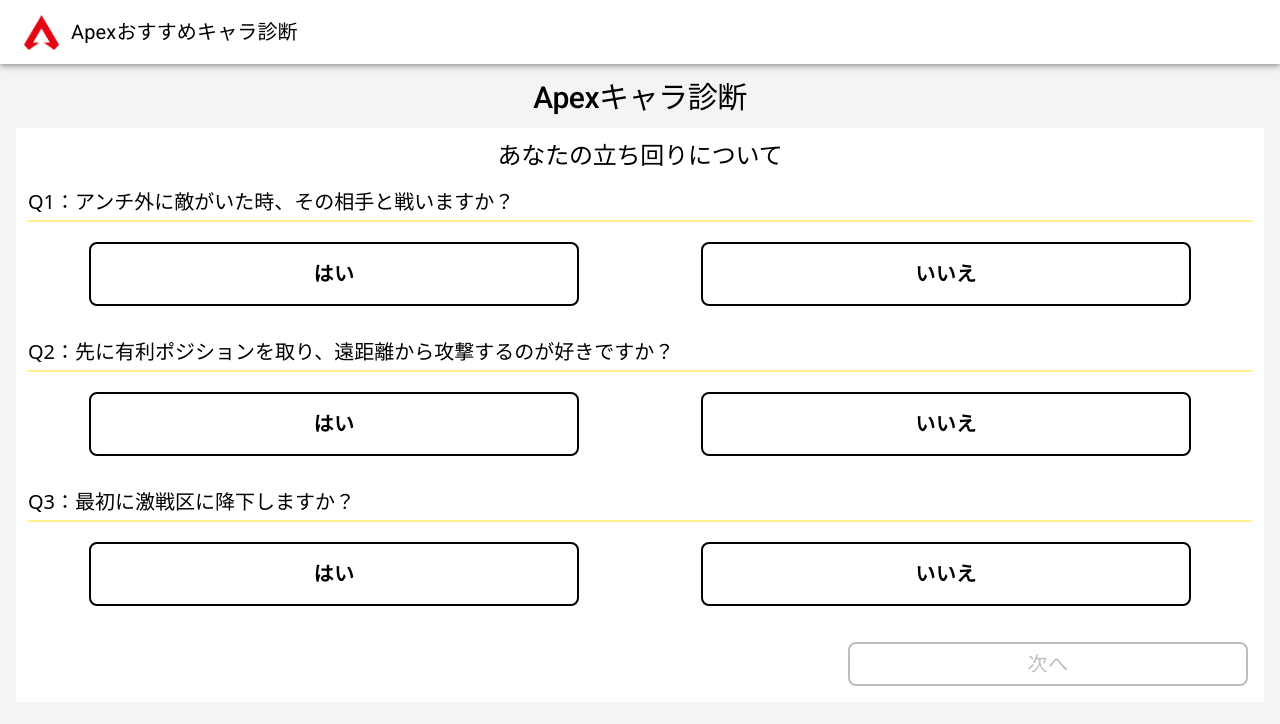
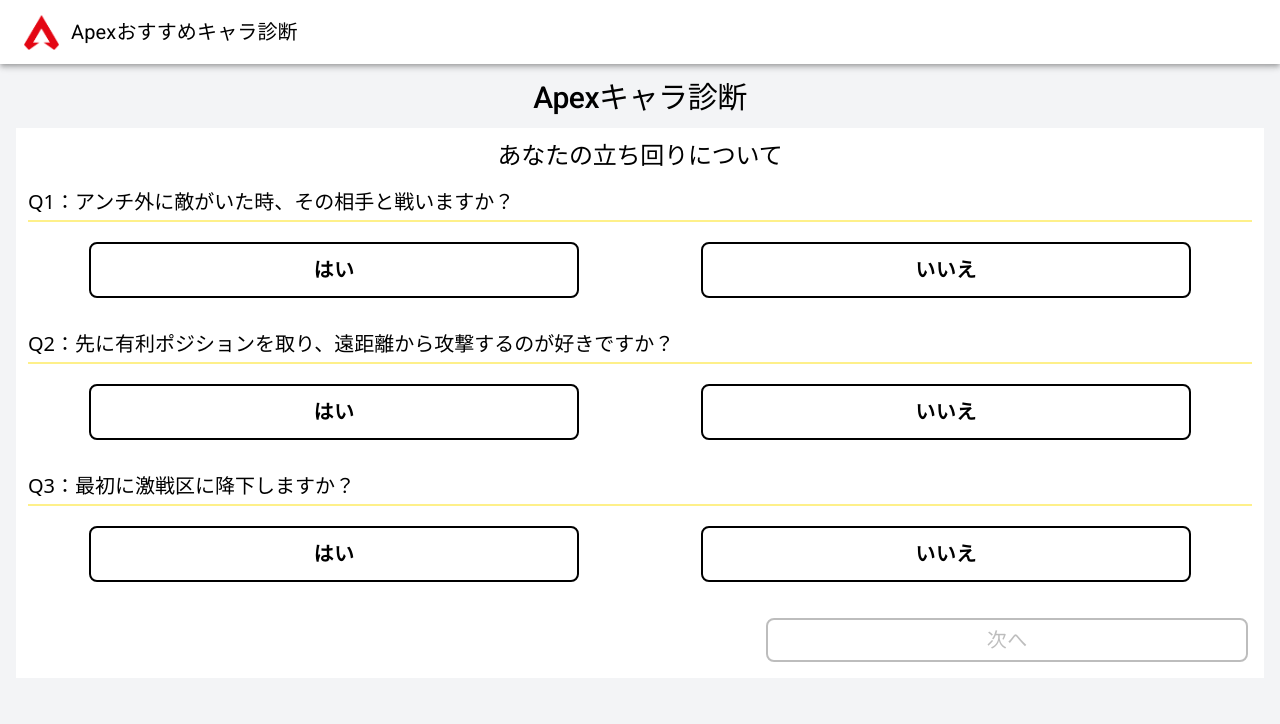
Before and after one commit to hotter6163/diagnosis-app, a Next.js app: page /diagnosis in a window 1280 px wide. Shown: the top 724 px of the page. Built offline with nearby package versions, Linux system fonts and the light colour scheme.

Commit message:
診断ページのUIの変更

```diff
--- a/pages/diagnosis/index.tsx
+++ b/pages/diagnosis/index.tsx
@@ -22,8 +22,8 @@
 }
 type AnswersType = { [key: string]: boolean }
 
-const SELECT_BUTTON_CLASSES = "w-2/5 border-solid rounded-lg border-2 text-xl py-4 font-semibold text-black"
-const SUBMIT_BUTTON_CLASSES = "border-solid rounded-lg border-2 text-xl w-full"
+const SELECT_BUTTON_CLASSES = "w-2/5 border-solid rounded-lg border-2 text-xl py-3 font-semibold text-black"
+const PAGE_TRANSITION_BUTTON_CLASSES = "border-solid rounded-lg border-2 text-xl w-full"
 
 const MAX_PAGE_NUM = 2
 
@@ -51,11 +51,12 @@
         variant="h2"
         component="h2"
         className="text-2xl font-medium mb-4"
+        id="question-title"
       >
         {questions[pageNum-1]["title"]}
       </Typography>
       {questions[pageNum-1]["questions"].map((question, index) => (
-        <div key={question.id} className="mb-3">
+        <div key={question.id} className="mb-3" id={question.id}>
           <div className="pb-1 border-b-2 border-yellow-200 text-left">
             <Typography
               variant="inherit"
@@ -94,37 +95,37 @@
         // 基本的にそのページの質問全てに回答していないと次のページに進めない使用にしているため、
         // 診断ボタンは最終ページの全ての回答状況で押せるか動かを判断するようにしていがそれで良いのか？
       }
-      <div className="flex">
-        <div className="w-1/3 p-1">
+      {pageNum === MAX_PAGE_NUM && (
+        <div className="p-1 text-center">
+          <Button
+            className={`border-solid rounded-lg border-2 text-xl w-1/2`}
+            disabled={!questions[pageNum-1]["questions"].every((question) => answers[question.id] !== undefined)}
+          >
+            診断する
+          </Button>
+        </div>
+      )}
+      <div className="flex justify-between">
+        <div className="w-2/5 p-1">
           {pageNum !== 1 && (
             <Button
-              className={`${SUBMIT_BUTTON_CLASSES}`}
+              className={`${PAGE_TRANSITION_BUTTON_CLASSES}`}
               onClick={() => setPageNum(pageNum-1)}
             >
               戻る
             </Button>
           )}
         </div>
-        <div className="w-1/3 p-1">
-          {pageNum === MAX_PAGE_NUM && (
+        <div className="w-2/5 p-1">
+          {pageNum !== MAX_PAGE_NUM && (
             <Button
-              className={`${SUBMIT_BUTTON_CLASSES}`}
+              className={`${PAGE_TRANSITION_BUTTON_CLASSES}`}
+              onClick={() => setPageNum(pageNum+1)}
               disabled={!questions[pageNum-1]["questions"].every((question) => answers[question.id] !== undefined)}
             >
-              診断する
+              次へ
             </Button>
           )}
-        </div>
-        <div className="w-1/3 p-1">
-        {pageNum !== MAX_PAGE_NUM && (
-          <Button
-            className={`${SUBMIT_BUTTON_CLASSES}`}
-            onClick={() => setPageNum(pageNum+1)}
-            disabled={!questions[pageNum-1]["questions"].every((question) => answers[question.id] !== undefined)}
-          >
-            次へ
-          </Button>
-        )}
         </div>
       </div>
     </section>
@@ -141,6 +142,11 @@
         Apexキャラ診断
       </Typography>
       {questionsComponent}
+      {
+        // スクロールできるように挿入しているが、もっとうまい方法があれば変更したい
+      }
+      <div className="h-80">
+      </div>
     </main>
   )
 }
--- a/pages/diagnosis/results/index.tsx
+++ b/pages/diagnosis/results/index.tsx
@@ -9,8 +9,6 @@
 }
 
 const Result: NextPage<Props> = ({ regend }) => {
-  console.log(typeof regend)
-
   return (
     <main>
       <Typography
--- a/styles/globals.scss
+++ b/styles/globals.scss
@@ -8,12 +8,14 @@
 
 main {
   margin-top: 1rem;
+  margin-bottom: 1rem;
   padding: 0 1rem;
   text-align: center;
 }
 
 main.top {
   margin-top: 0;
+  margin-bottom: 0;
   padding: 0;
   background-image: url('../public/background-top.jpg');
   background-repeat: no-repeat;
```
